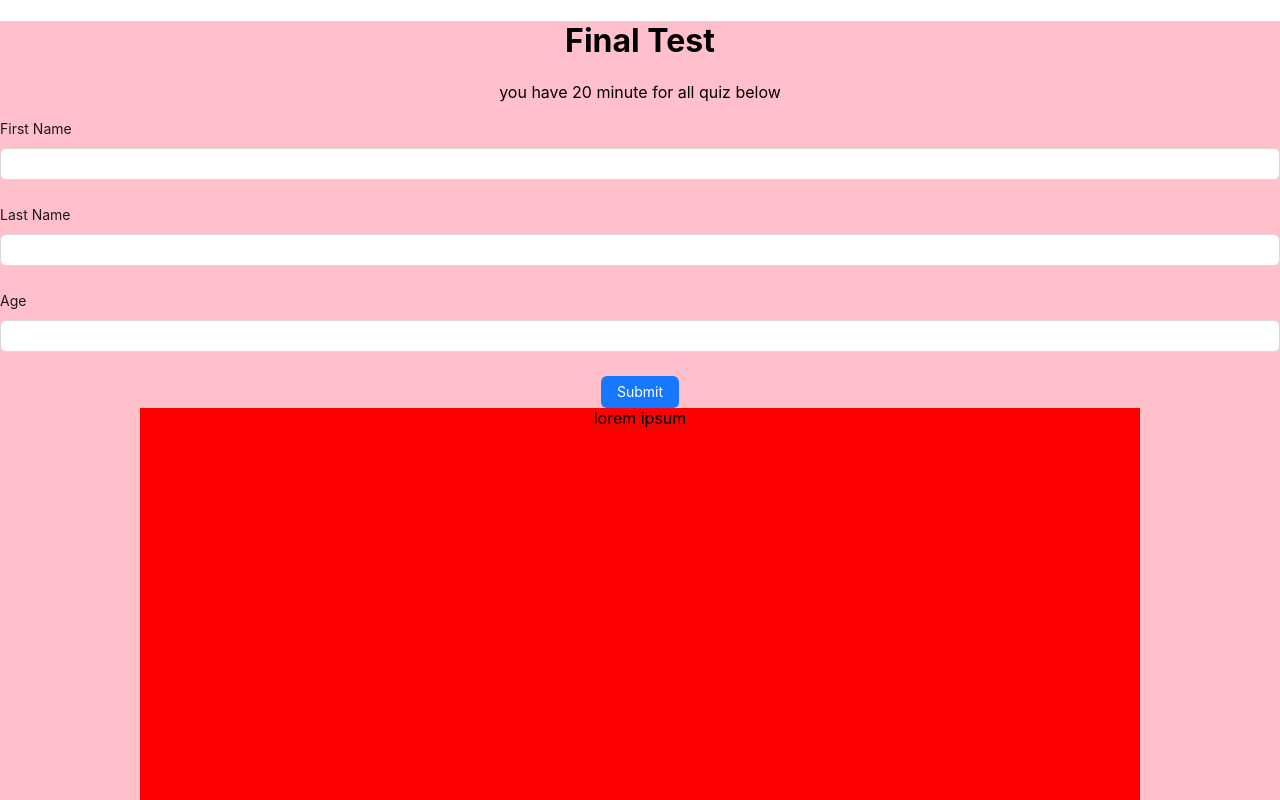
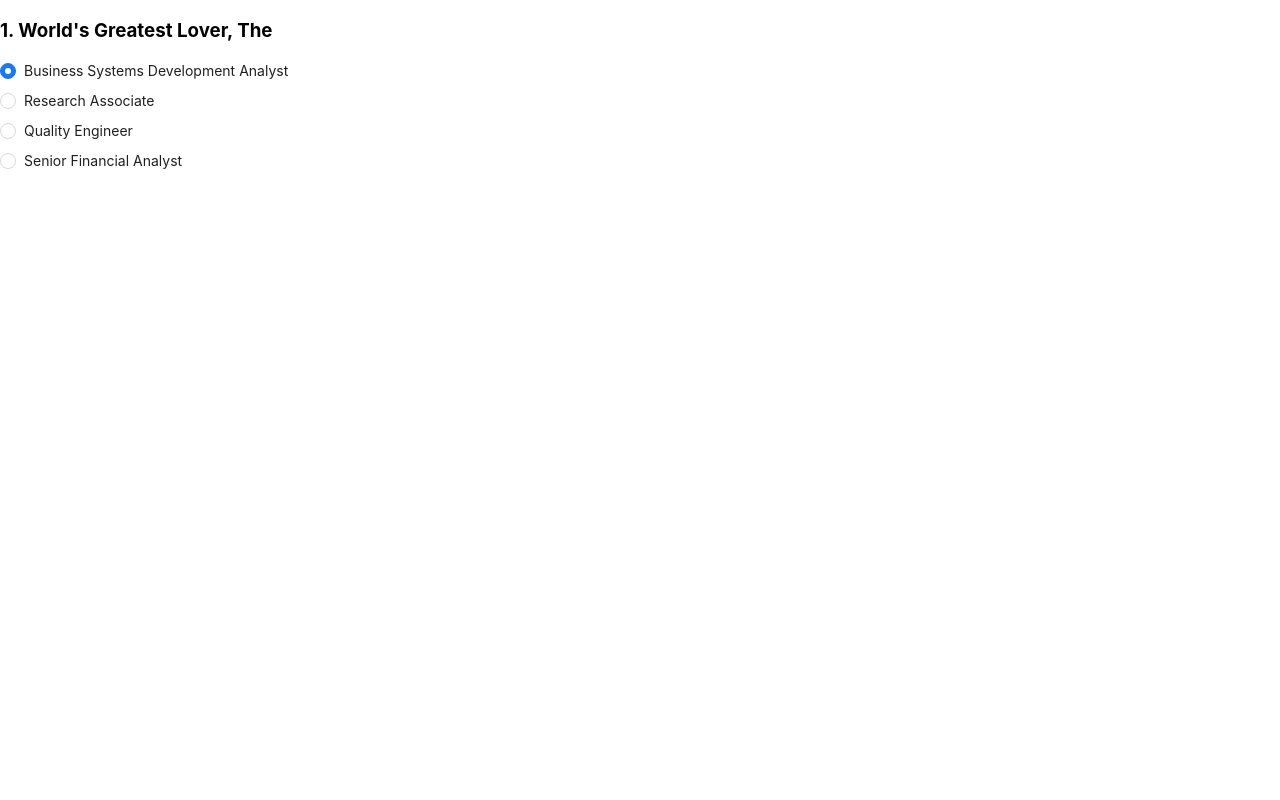
Before and after one commit to nnh53/Exam-Hosting-Project, a React (Create React App) app: page /quiz in a window 1280 px wide. Shown: the top 800 px of the page. Built offline with nearby package versions, Linux system fonts and the light colour scheme.

Commit message:
bug fetch

```diff
--- a/package.json
+++ b/package.json
@@ -12,6 +12,7 @@
     "prettier": "^3.0.3",
     "react": "^18.2.0",
     "react-dom": "^18.2.0",
+    "react-router-dom": "^6.17.0",
     "react-scripts": "5.0.1",
     "web-vitals": "^2.1.4"
   },
--- a/src/App.js
+++ b/src/App.js
@@ -1,10 +1,17 @@
 import './App.css'
 import ScreenHome from './layout/ScreenHome/ScreenHome'
+import { BrowserRouter, Route, Routes } from 'react-router-dom'
+import ScreenQuiz from './layout/ScreenQuiz/ScreenQuiz'
 
 function App() {
   return (
     <div>
-      <ScreenHome />
+      <BrowserRouter>
+        <Routes>
+          <Route path='/' element={<ScreenHome />} />
+          <Route path='/quiz' element={<ScreenQuiz />} />
+        </Routes>
+      </BrowserRouter>
     </div>
   )
 }
--- /dev/null
+++ b/src/components/Question.js
@@ -0,0 +1,44 @@
+import React, { useState } from 'react'
+import { Radio, Space } from 'antd'
+
+export default function Question({ question, index }) {
+  const [value, setValue] = useState(1)
+  const onChange = (e) => {
+    console.log('radio checked', e.target.value)
+    GetData()
+    setValue(e.target.value)
+  }
+
+  const GetData = () => {
+    fetch(`http://localhost:1880/quizz/1`)
+      .then((res) => {
+        console.log(res.json())
+      })
+      .then((data) => {
+        console.log(data)
+      })
+  }
+
+  const { content, answer } = question
+
+  return (
+    <div className='Question'>
+      <h3>
+        {index}. {content}
+      </h3>
+      <Radio.Group onChange={onChange} value={value}>
+        <Space direction='vertical'>
+          <Radio value={1}>{answer[0].content}</Radio>
+          <Radio value={2}>{answer[1].content}</Radio>
+          <Radio value={3}>{answer[2].content}</Radio>
+          <Radio value={4}>{answer[3].content}</Radio>
+        </Space>
+      </Radio.Group>
+
+      {/* <Checkbox onChange={onChange}>Checkbox</Checkbox>
+      <Checkbox onChange={onChange}>Checkbox</Checkbox>
+      <Checkbox onChange={onChange}>Checkbox</Checkbox>
+      <Checkbox onChange={onChange}>Checkbox</Checkbox> */}
+    </div>
+  )
+}
--- a/src/layout/ScreenQuiz/ScreenQuiz.js
+++ b/src/layout/ScreenQuiz/ScreenQuiz.js
@@ -1,4 +1,17 @@
 import React from 'react'
+import Question from '../../components/Question'
+
+const testQuestion = {
+  content: "World's Greatest Lover, The",
+  quizId: 'b3927f3e-2524-48a1-93ce-3522c1dbc2fa',
+  isMutiple: false,
+  answer: [
+    { ansId: '473cd947-42ac-4a3e-8392-73632e43d2ee', content: 'Business Systems Development Analyst', isCorrect: true },
+    { ansId: '317e707d-0351-4dea-a61d-0f144532183b', content: 'Research Associate', isCorrect: false },
+    { ansId: '8c7288d7-4b21-466e-ac64-c7ca1d085214', content: 'Quality Engineer', isCorrect: false },
+    { ansId: '3047b556-bf72-4d57-8fd6-b2a787006678', content: 'Senior Financial Analyst', isCorrect: false }
+  ]
+}
 
 export default function ScreenQuiz() {
   // main screen
@@ -8,14 +21,9 @@ export default function ScreenQuiz() {
   // truyền data cho các component con => tái sử dụng
   // đạt chuẩn The Single Source Of Truth
 
-  const HandleSubmit = () => {
-    import('../../utils/StringManage').then((n) => n.isUpperCase())
-  }
-
   return (
-    <div>
-      ScreenQuiz
-      <button onClick={HandleSubmit}>Submit</button>
+    <div className='ScreenQuiz'>
+      <Question question={testQuestion} index={1} />
     </div>
   )
 }
```
Also changed, not shown: 1 other file (tests, documents, lock files or other folders).
